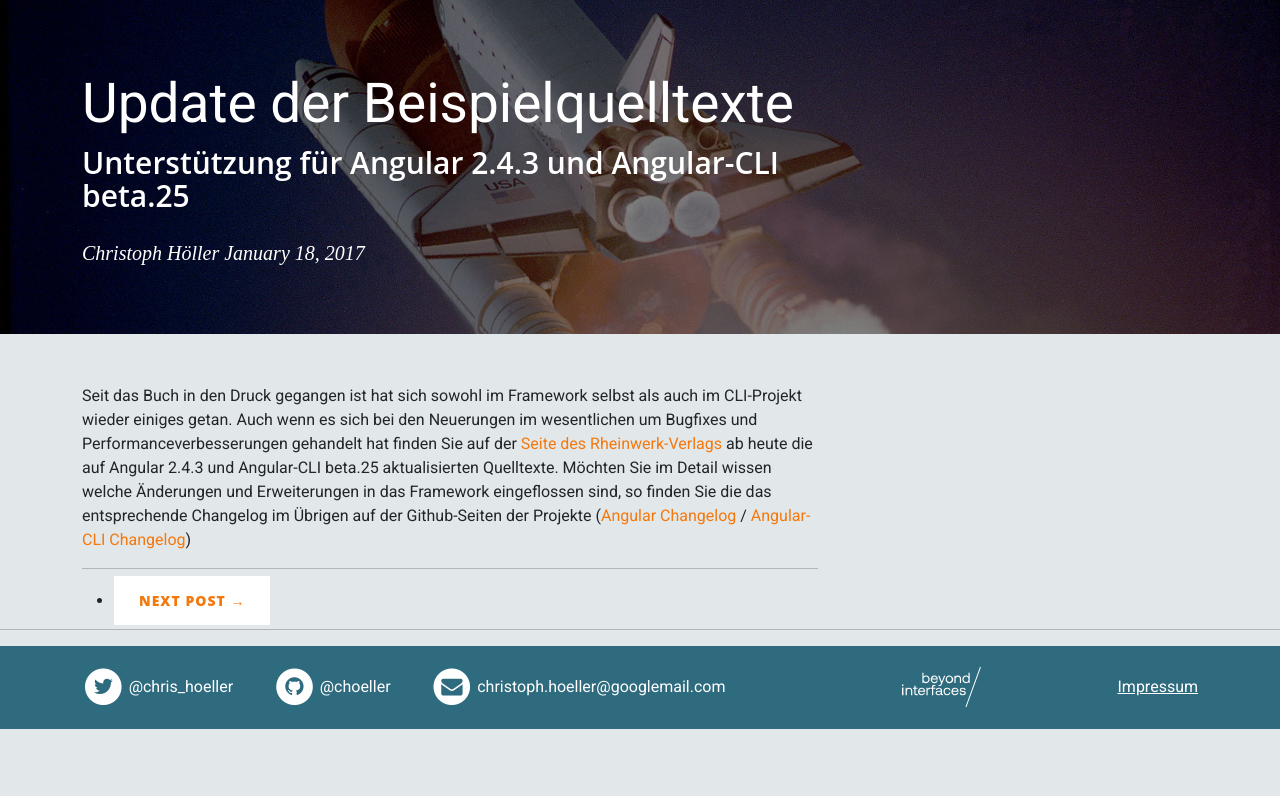
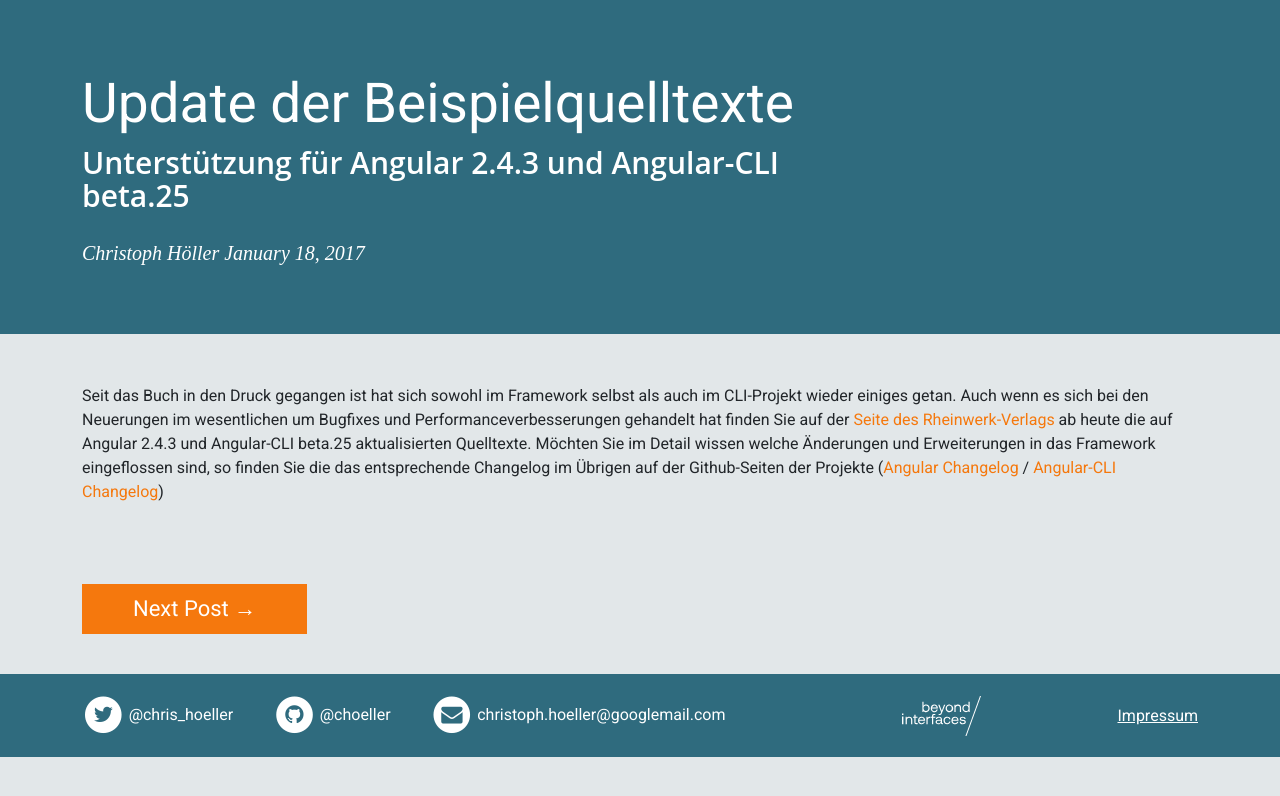
Before and after one commit to angular-buch-de/angular-buch-de.github.io, a Jekyll site: the page built from _posts/2017-01-18-herzlich-willkommen.markdown, in a window 1280 px wide. Shown: the top 796 px of the page. Built offline with Jekyll 4.4.1, drawn with Linux system fonts in a browser that asks for light colours; nearby versions of some CDN libraries.

Commit message:
Blog MVP

```diff
--- a/_includes/scripts.html
+++ b/_includes/scripts.html
@@ -27,4 +27,5 @@
         crossorigin="anonymous"></script>
 <script src="{{ "/js/clean-blog.min.js " | prepend: site.baseurl }}"></script>
 <script src="https://cdnjs.cloudflare.com/ajax/libs/highlight.js/9.9.0/highlight.min.js"></script>
+<script>hljs.initHighlightingOnLoad();</script>
 <script src="https://cdnjs.cloudflare.com/ajax/libs/highlight.js/9.9.0/languages/typescript.min.js"></script>
--- a/_layouts/post.html
+++ b/_layouts/post.html
@@ -3,7 +3,7 @@
 ---
 
 <!-- Post Header -->
-<header class="intro-header" style="background-image: url('{{ site.baseurl }}/{% if page.header-img %}{{ page.header-img }}{% else %}{{ site.header-img }}{% endif %}')">
+<header class="intro-header bg-secondary">
   <div class="container">
     <div class="row">
       <div class="col-lg-8 col-lg-offset-2 col-md-10 col-md-offset-1">
@@ -12,10 +12,14 @@
           {% if page.subtitle %}
             <h2 class="subheading">{{ page.subtitle }}</h2>
           {% endif %}
-                    <span class="meta">{% if page.author %}{{ page.author }}{% else %}{{ site.title }}{% endif %}    {{ page.date | date: "%B %-d, %Y" }}
-                    <!-- <span class="glyphicon glyphicon-tags" aria-hidden="true"></span> Kapitel 1 -->
+          <span class="meta">
+              {% if page.author %}
+                {{ page.author }}
+              {% else %}
+                {{ site.title }}
+              {% endif %}
+            {{ page.date | date: "%B %-d, %Y" }}
           </span>
-
         </div>
       </div>
     </div>
@@ -24,30 +28,22 @@
 
 <!-- Post Content -->
 <article>
-    <div class="container">
-        <div class="row">
-            <div class="col-lg-8 col-lg-offset-2 col-md-10 col-md-offset-1">
-
+  <div class="container mb-l">
     {{ content }}
 
-                <hr>
-
-                <ul class="pager">
+    <div class="d-flex justify-content-between mt-xl">
       {% if page.previous.url %}
-                    <li class="previous">
-                        <a href="{{ page.previous.url | prepend: site.baseurl | replace: '//', '/' }}" data-toggle="tooltip" data-placement="top" title="{{page.previous.title}}">&larr; Previous Post</a>
-                    </li>
+        <a class="btn btn-primary"
+           href="{{ page.previous.url | prepend: site.baseurl | replace: '//', '/' }}"
+           data-toggle="tooltip"
+           data-placement="top" title="{{ page.previous.title }}">&larr; Previous Post</a>
       {% endif %}
       {% if page.next.url %}
-                    <li class="next">
-                        <a href="{{ page.next.url | prepend: site.baseurl | replace: '//', '/' }}" data-toggle="tooltip" data-placement="top" title="{{page.next.title}}">Next Post &rarr;</a>
-                    </li>
+        <a class="btn btn-primary"
+           href="{{ page.next.url | prepend: site.baseurl | replace: '//', '/' }}"
+           data-toggle="tooltip"
+           data-placement="top" title="{{ page.next.title }}">Next Post &rarr;</a>
       {% endif %}
-                </ul>
-
-            </div>
     </div>
   </div>
 </article>
-
-<hr>
--- a/css/clean-blog.css
+++ b/css/clean-blog.css
@@ -132,11 +132,6 @@
   .intro-header .page-heading {
     padding: 70px 0;
   }
-}
-
-.intro-header .site-heading,
-.intro-header .page-heading {
-  text-align: center;
 }
 
 .intro-header .site-heading h1,
--- a/css/styles.scss
+++ b/css/styles.scss
@@ -5,6 +5,11 @@
 @import "_sass/variables";
 @import "_sass/bootstrap/custom";
 @import "_sass/utils";
+
+
+html, body {
+  height: 100%;
+}
 
 a {
   color: var(--bs-primary);
```
Also changed, not shown: _layouts/page.html (+12 -10 lines), blog/index.html (+13 -11 lines). Lines whose indentation alone changed are shown as unchanged.
